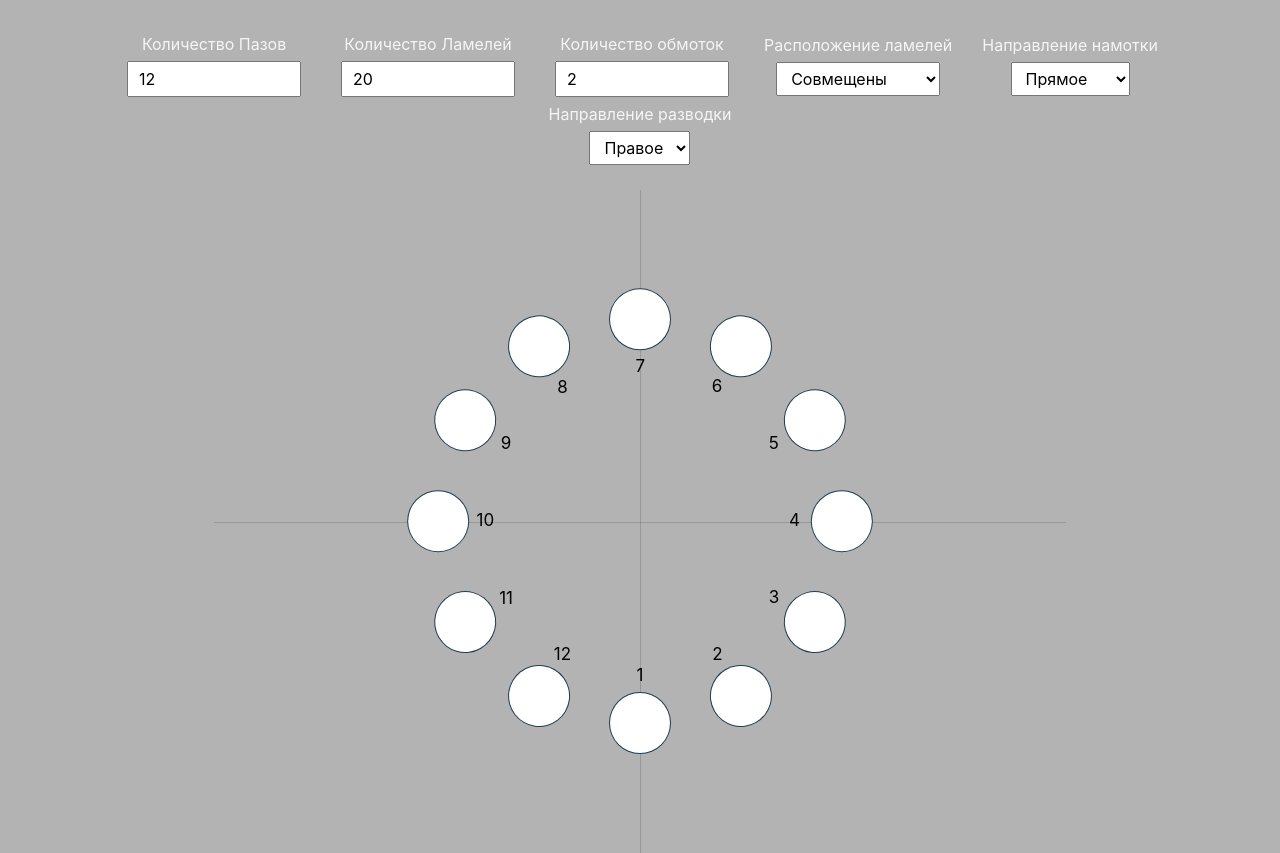
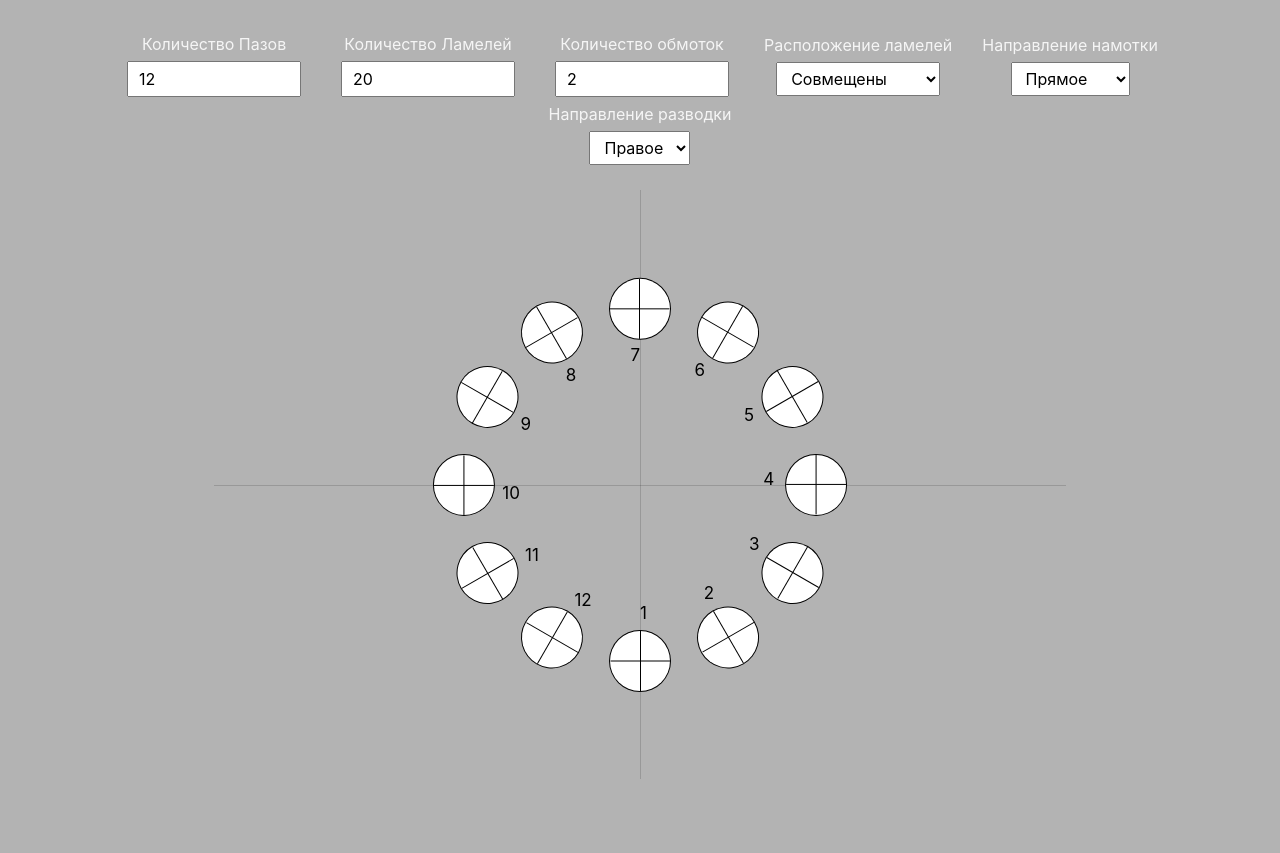
Before and after one commit to NewAlexey/electric-motors, a website built with Vite: page index.html in a window 1280 px wide. After the commit the page ends 800 px from the top, so only its background shows below. Built offline with nearby package versions, Linux system fonts and the light colour scheme.

Commit message:
feat: implement winding count in form and implement sections for slots.

```diff
--- a/src/schema/components/slot/Slot.ts
+++ b/src/schema/components/slot/Slot.ts
@@ -8,10 +8,13 @@ import {
     createSlotElementPropsType,
     createSlotElementStylesType,
     createSlotElementType,
+    DrawSlotPropsType,
 } from "./types.ts";
 import { getValueFromScssExport } from "../../../shared/getValueFromScssExport.ts";
+import { getRotateAngleByCountAndIndex } from "../../../shared/getRotateAngleByCountAndIndex.ts";
 
 export class Slot {
+    private readonly SECTOR_CONTAINER_CLASS = "sector__container";
     private readonly SLOT_WIDTH_TITLE = "slotWidth";
     private readonly SLOT_HEIGHT_TITLE = "slotHeight";
     private readonly SLOT_LIST_CONTAINER_ID = "slot__container";
@@ -34,7 +37,10 @@ export class Slot {
         });
     }
 
-    public getContainerWithSlotElements(slotCount: number) {
+    public getContainerWithSlotElements({
+        slotCount,
+        windingCount,
+    }: DrawSlotPropsType) {
         const slotListContainer = getElementById(this.SLOT_LIST_CONTAINER_ID);
 
         clearContainerContent(slotListContainer);
@@ -57,11 +63,29 @@ export class Slot {
                 rotateAngle,
             });
 
+            const sectorContainer = this.createSectorLines(windingCount);
+
             slotElement.appendChild(serialNumberElement);
+            slotElement.appendChild(sectorContainer);
             slotListContainer.appendChild(slotElement);
         }
 
         return slotListContainer;
+    }
+
+    private createSectorLines(windingCount: number): HTMLDivElement {
+        const sectorLinesContainer = document.createElement("div");
+        sectorLinesContainer.classList.add(this.SECTOR_CONTAINER_CLASS);
+
+        for (let i = 0; i < windingCount; i++) {
+            const sectorLine = document.createElement("div");
+            const sectorLineRotateAngle = (180 / windingCount) * i;
+            sectorLine.style.transform = `rotate(${sectorLineRotateAngle}deg)`;
+
+            sectorLinesContainer.appendChild(sectorLine);
+        }
+
+        return sectorLinesContainer;
     }
 
     private createSerialNumberElement({
@@ -125,7 +149,7 @@ export class Slot {
         const transformOriginStyle = `${this.SLOT_WIDTH_PX / 2}px -${
             slotContainerCenterCoords.y - this.SLOT_HEIGHT_PX
         }px`;
-        const rotateAngle = (360 / slotCount) * index;
+        const rotateAngle = getRotateAngleByCountAndIndex(slotCount, index);
 
         const serialNumber = index + 1;
         const id = `${this.SLOT_ID_TITLE_PART}${serialNumber}`;
--- a/src/schema/components/slot/slot.scss
+++ b/src/schema/components/slot/slot.scss
@@ -15,16 +15,31 @@
 
   position: absolute;
 
-  -webkit-box-shadow: 0 0 0 1px rgba(34, 60, 80, 1);
-  -moz-box-shadow: 0 0 0 1px rgba(34, 60, 80, 1);
-  box-shadow: 0 0 0 1px rgba(34, 60, 80, 1);
+  box-shadow: 0 0 0 1px $slotMainColour;
 }
 
 #slot__container span {
-  color: black;
+  color: $slotMainColour;
   font-size: 17px;
 
-  position: relative;
+  position: absolute;
   top: -30px;
   display: inline-block;
 }
+
+.sector__container {
+  width: 100%;
+  height: 100%;
+  display: flex;
+  justify-content: center;
+  align-items: center;
+
+  position: relative;
+}
+
+.sector__container > div {
+  width: 1px;
+  height: 100%;
+  background-color: $slotMainColour;
+  position: absolute;
+}
--- a/src/schema/components/slot/types.ts
+++ b/src/schema/components/slot/types.ts
@@ -1,4 +1,9 @@
 import { ElementCenteredCoordsType } from "../../../shared/getElementCentralCoordsById.ts";
+
+export type DrawSlotPropsType = {
+    slotCount: number;
+    windingCount: number;
+};
 
 export type createSlotElementType = {
     slotElement: HTMLDivElement;
--- a/src/schema/components/slot/varibales.scss
+++ b/src/schema/components/slot/varibales.scss
@@ -1,7 +1,9 @@
 $slotWidth: 60px;
 $slotHeight: 60px;
+$slotMainColour: #000000;
 
 :export {
   slotWidth: $slotWidth;
   slotHeight: $slotHeight;
+  slotMainColour: $slotMainColour;
 }
--- a/src/schema/schema.scss
+++ b/src/schema/schema.scss
@@ -1,7 +1,7 @@
 #schema {
     width: 100%;
     height: 100%;
-    max-height: 90%;
+    max-height: 80%;
 
     margin-top: 20px;
 
--- a/src/schema/schema.ts
+++ b/src/schema/schema.ts
@@ -15,9 +15,12 @@ export class Schema {
     }
 
     public drawSchema(schemaSettings: FormSettingsStateType) {
-        const slotContainer = this.SlotClass.getContainerWithSlotElements(
-            Number(schemaSettings.slot),
-        );
+        const { slot, windingCount } = schemaSettings;
+
+        const slotContainer = this.SlotClass.getContainerWithSlotElements({
+            slotCount: Number(slot),
+            windingCount: Number(windingCount),
+        });
 
         this.addElementsIntoSchema(slotContainer);
     }
--- /dev/null
+++ b/src/shared/getRotateAngleByCountAndIndex.ts
@@ -0,0 +1,6 @@
+export function getRotateAngleByCountAndIndex(
+    elementsCount: number,
+    index: number,
+): number {
+    return (360 / elementsCount) * index;
+}
```
Also changed, not shown: src/form/form.ts (+10 -1 lines), src/form/types.ts (+9 -0 lines).
